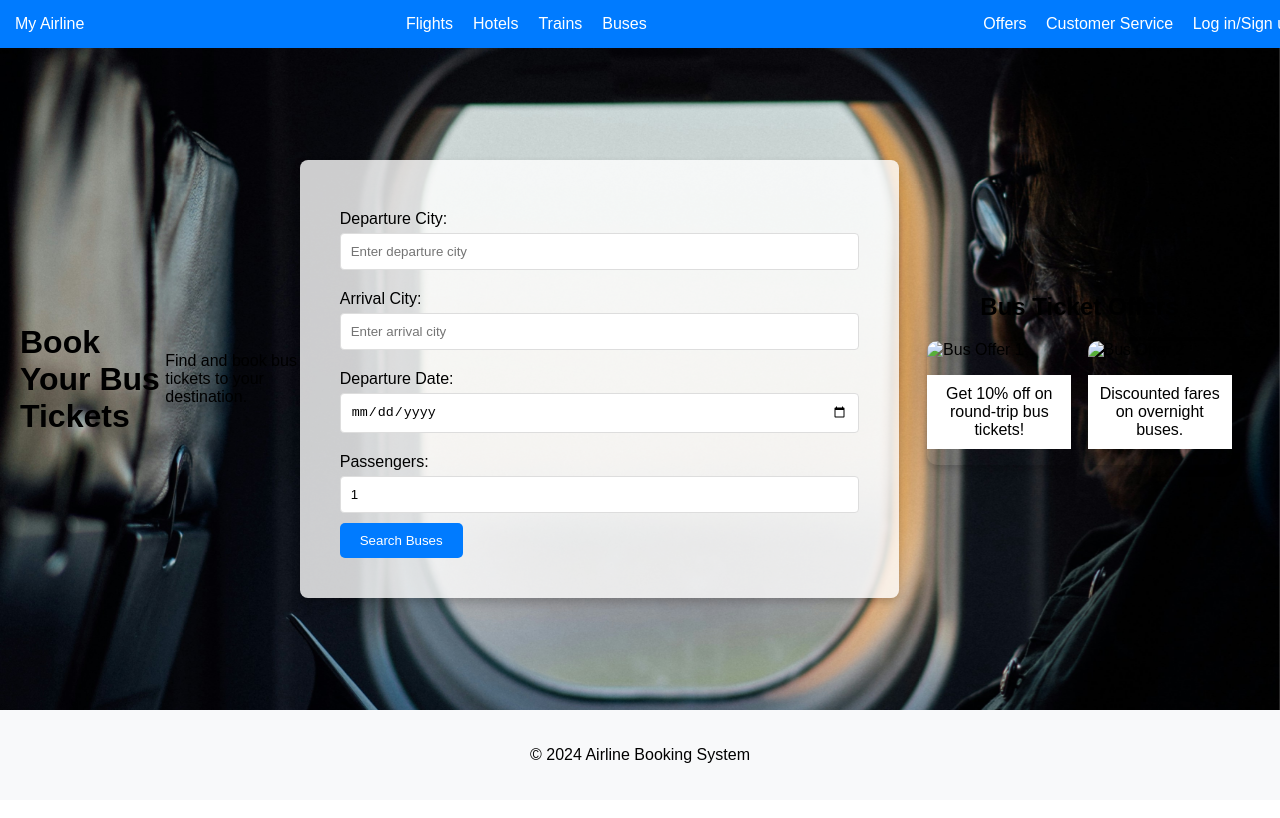
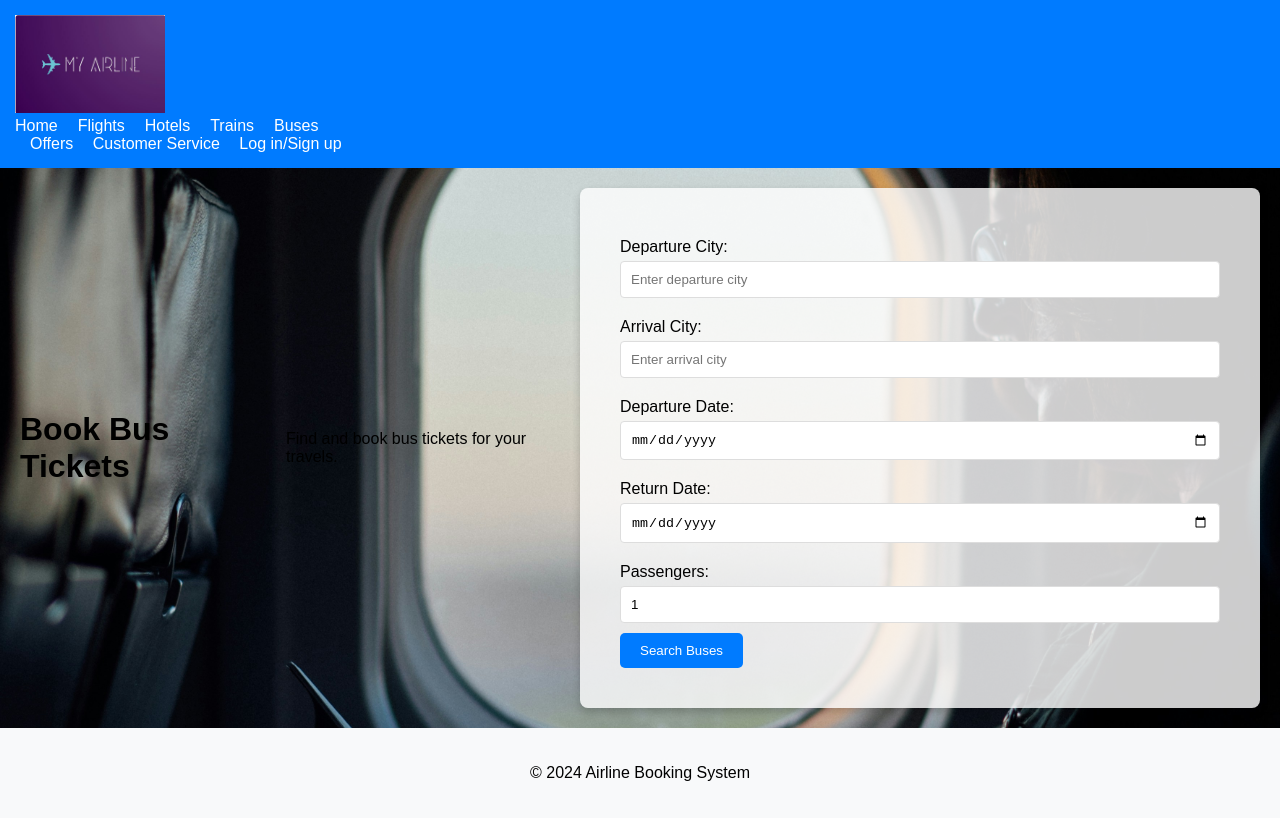
Before and after one commit to Asmitha-GitHub/airline, a plain HTML site: page buses.html in a window 1280 px wide. Shown: the top 818 px of the page. Drawn offline with Linux system fonts and the light colour scheme.

Commit message:
Update buses.html

```diff
--- a/buses.html
+++ b/buses.html
@@ -8,10 +8,14 @@
 </head>
 <body>
     <header>
-        <div class="logo">My Airline</div>
+        <div class="header-content">
+            <div class="logo">
+                <img src="images/logo.png" alt="My Airline Logo">
+            </div>
             <nav>
                 <ul>
-                <li><a href="index.html"><i class="fas fa-plane"></i> Flights</a></li>
+                    <li><a href="index.html"><i class="fas fa-home"></i> Home</a></li>
+                    <li><a href="flights.html"><i class="fas fa-plane"></i> Flights</a></li>
                     <li><a href="hotels.html"><i class="fas fa-hotel"></i> Hotels</a></li>
                     <li><a href="trains.html"><i class="fas fa-train"></i> Trains</a></li>
                     <li><a href="buses.html"><i class="fas fa-bus"></i> Buses</a></li>
@@ -22,39 +26,31 @@
                 <a href="#">Customer Service</a>
                 <a href="#">Log in/Sign up</a>
             </div>
+        </div>
     </header>
 
     <main>
-        <h1>Book Your Bus Tickets</h1>
-        <p>Find and book bus tickets to your destination.</p>
+        <h1>Book Bus Tickets</h1>
+        <p>Find and book bus tickets for your travels.</p>
 
         <form action="/search_buses" method="get">
-            <label for="departure">Departure City:</label>
-            <input type="text" id="departure" name="departure" placeholder="Enter departure city" required>
+            <label for="departure_city">Departure City:</label>
+            <input type="text" id="departure_city" name="departure_city" placeholder="Enter departure city" required>
 
-            <label for="arrival">Arrival City:</label>
-            <input type="text" id="arrival" name="arrival" placeholder="Enter arrival city" required>
+            <label for="arrival_city">Arrival City:</label>
+            <input type="text" id="arrival_city" name="arrival_city" placeholder="Enter arrival city" required>
 
             <label for="departure_date">Departure Date:</label>
             <input type="date" id="departure_date" name="departure_date" required>
+
+            <label for="return_date">Return Date:</label>
+            <input type="date" id="return_date" name="return_date">
 
             <label for="passengers">Passengers:</label>
             <input type="number" id="passengers" name="passengers" min="1" max="10" value="1" required>
 
             <button type="submit">Search Buses</button>
         </form>
-
-        <section class="special-offers">
-            <h2>Bus Ticket Offers</h2>
-            <div class="offer">
-                <img src="images/bus_offer1.jpg" alt="Bus Offer 1">
-                <p>Get 10% off on round-trip bus tickets!</p>
-            </div>
-            <div class="offer">
-                <img src="images/bus_offer2.jpg" alt="Bus Offer 2">
-                <p>Discounted fares on overnight buses.</p>
-            </div>
-        </section>
     </main>
 
     <footer>
```
Lines whose indentation alone changed are shown as unchanged.
